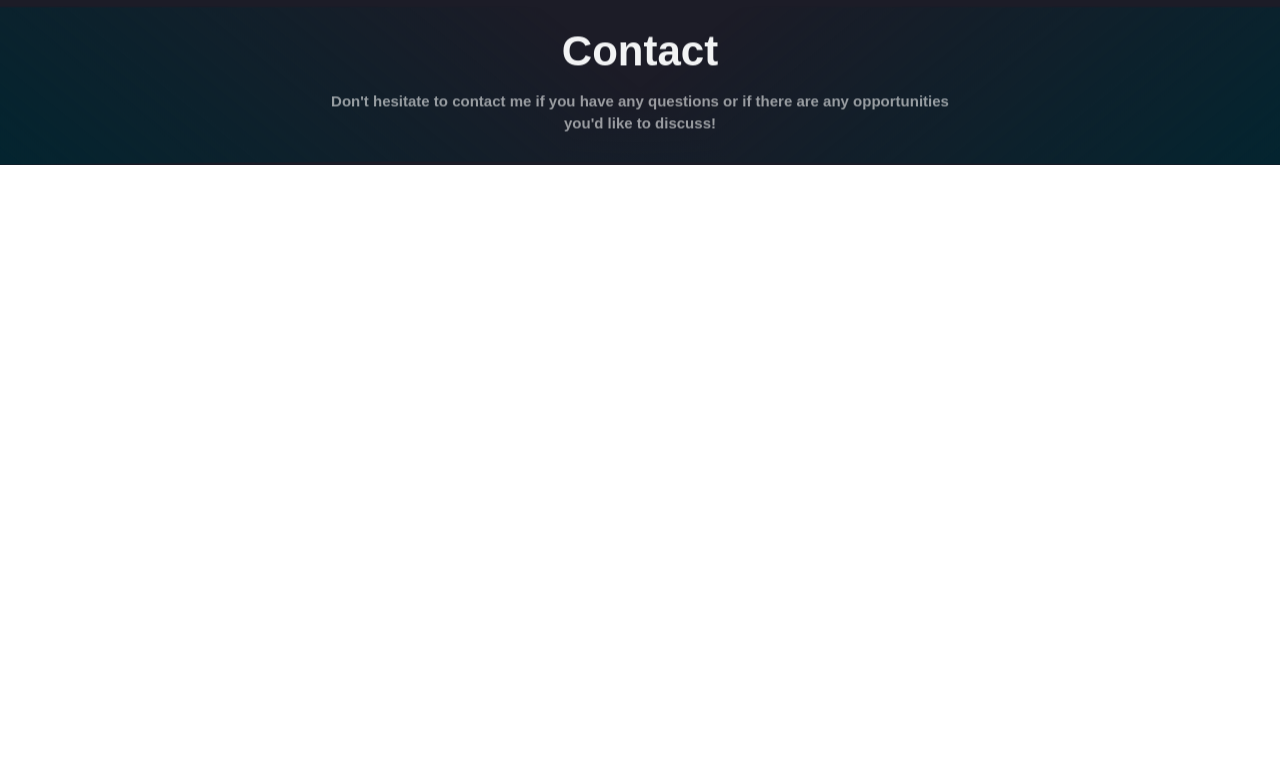
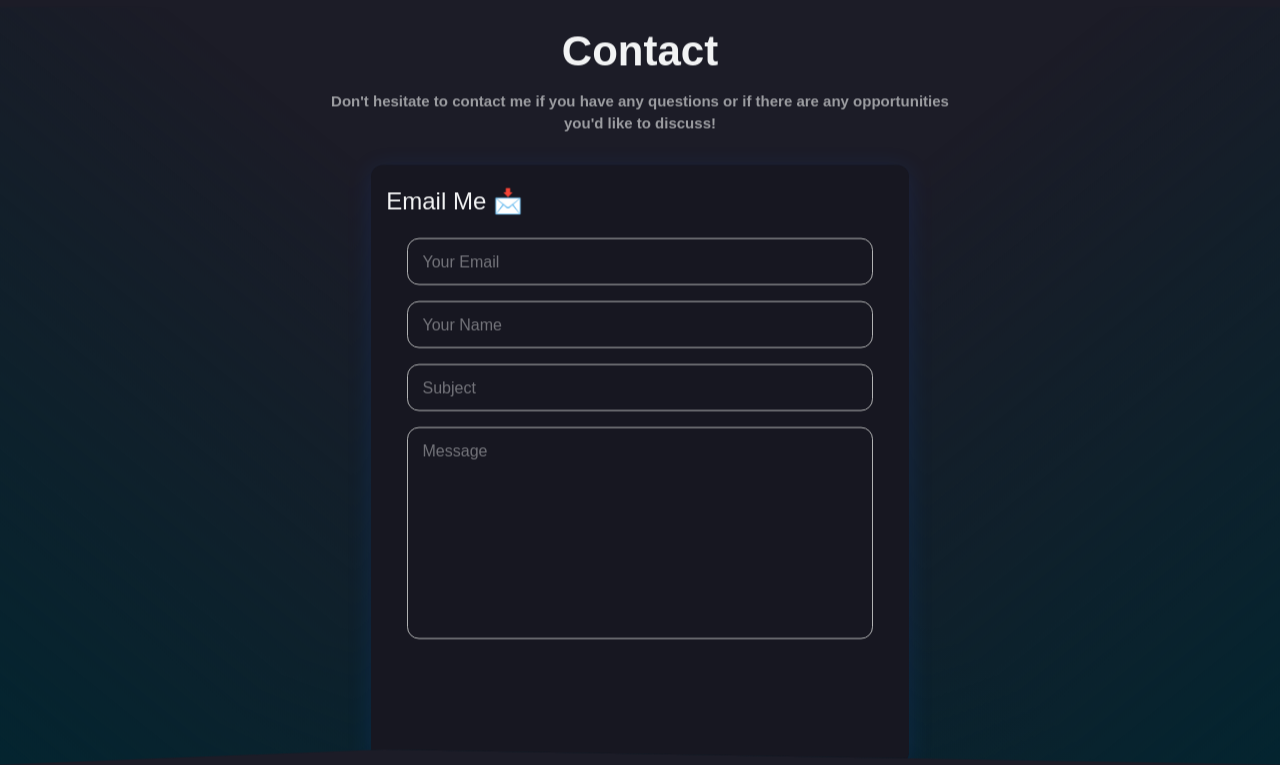
Before and after one commit to Niravkhetani/portfolio, a React (Create React App) app: page / in a window 1280 px wide. Shown: the part 1949-2714 px from the top of the page. Before the commit the page ends 2114 px from the top, so only its background shows below. Built offline with nearby package versions, Linux system fonts and the light colour scheme.

Commit message:
WIP contact form

```diff
--- a/src/pages/Contact/Contact.jsx
+++ b/src/pages/Contact/Contact.jsx
@@ -1,4 +1,4 @@
-import {Grid, Typography} from "@mui/material";
+import {Box, FormControl, Grid, Input, TextField, Typography} from "@mui/material";
 import React from "react";
 import "./styles/ContactUs.css";
 
@@ -14,6 +14,21 @@ const Contact = () => {
               Don't hesitate to contact me if you have any questions or if there are any opportunities you'd like to
               discuss!
             </Typography>
+
+            <div className="contact-form">
+              <Box component="form">
+                <Typography
+                  variant="h3"
+                  style={{display: "-webkit-box", marginLeft: "1.5rem !important", marginBottom: "1rem !important"}}
+                >
+                  Email Me 📩
+                </Typography>
+                <TextField className="outlined-border" placeholder="Your Email" />
+                <TextField className="outlined-border" placeholder="Your Name" />
+                <TextField className="outlined-border" placeholder="Subject" />
+                <TextField className="outlined-border" placeholder="Message" minRows={4} multiline={true} />
+              </Box>
+            </div>
           </div>
         </Grid>
         <Grid item xs={3} />
--- a/src/pages/Contact/styles/ContactUs.css
+++ b/src/pages/Contact/styles/ContactUs.css
@@ -3,3 +3,16 @@
     linear-gradient(141.27deg, rgba(201, 32, 184, 0) 50%, rgb(4, 37, 48) 100%);
   clip-path: polygon(0px 0px, 100% 0px, 100% 100%, 30% 98%, 0px 100%);
 }
+.contact-form {
+  background: rgb(23, 23, 33);
+  min-height: 600px;
+  padding: 15px !important;
+  width: 84%;
+  align-self: center;
+  border-radius: 12px;
+  box-shadow: rgba(23, 92, 230, 0.15) 0px 4px 24px;
+}
+.MuiFormControl-root {
+  width: 92%;
+  margin-top: 1rem !important;
+}
--- a/src/theme/colors.js
+++ b/src/theme/colors.js
@@ -25,4 +25,5 @@ export const colors = {
   dividerColor: "#e5e9f0",
   btnText__dark: "#1C2B36",
   warning: "#BFBFBF",
+  input__border: "#b1b2b3",
 };
--- a/src/theme/components.js
+++ b/src/theme/components.js
@@ -97,20 +97,30 @@ const components = {
       root: {
         "&.outlined-border": {
           "& fieldset": {
-            border: `1px solid rgba(0, 0, 0, 0.20);`,
-            borderRadius: "2px",
+            border: `1px solid ${colors.input__border}`,
+            borderRadius: "12px",
+          },
+          "& .MuiInputBase-input": {
+            padding: "12px 16px !important",
+            color: colors.secondary__light,
+            borderRadius: "12px",
           },
           "& .MuiInputBase-input:hover + fieldset": {
-            border: `1px solid rgba(0, 0, 0, 0.20);`,
-            borderRadius: "2px",
+            border: `1px solid ${colors.primary__lighter};`,
+            borderRadius: "12px",
+          },
+
+          "& .MuiInputBase-inputMultiline:focus + fieldset": {
+            border: `1px solid ${colors.primary__lighter};`,
+            borderRadius: "12px",
           },
           "& .MuiInputBase-input:focus + fieldset": {
             border: `1px solid ${colors.primary__lighter};`,
-            borderRadius: "2px",
+            borderRadius: "12px",
           },
           "& .Mui-error .MuiOutlinedInput-notchedOutline": {
             border: `1px solid ${colors.primary__lighter} !important`,
-            borderRadius: "2px",
+            borderRadius: "12px",
           },
         },
       },
--- a/src/theme/typography.js
+++ b/src/theme/typography.js
@@ -24,6 +24,7 @@ const typography = {
     fontSize: "1.5rem",
     fontWeight: 400,
     lineHeight: 1.75,
+    color: colors.secondary__light,
   },
   h4: {
     fontSize: "1.25rem",
```
